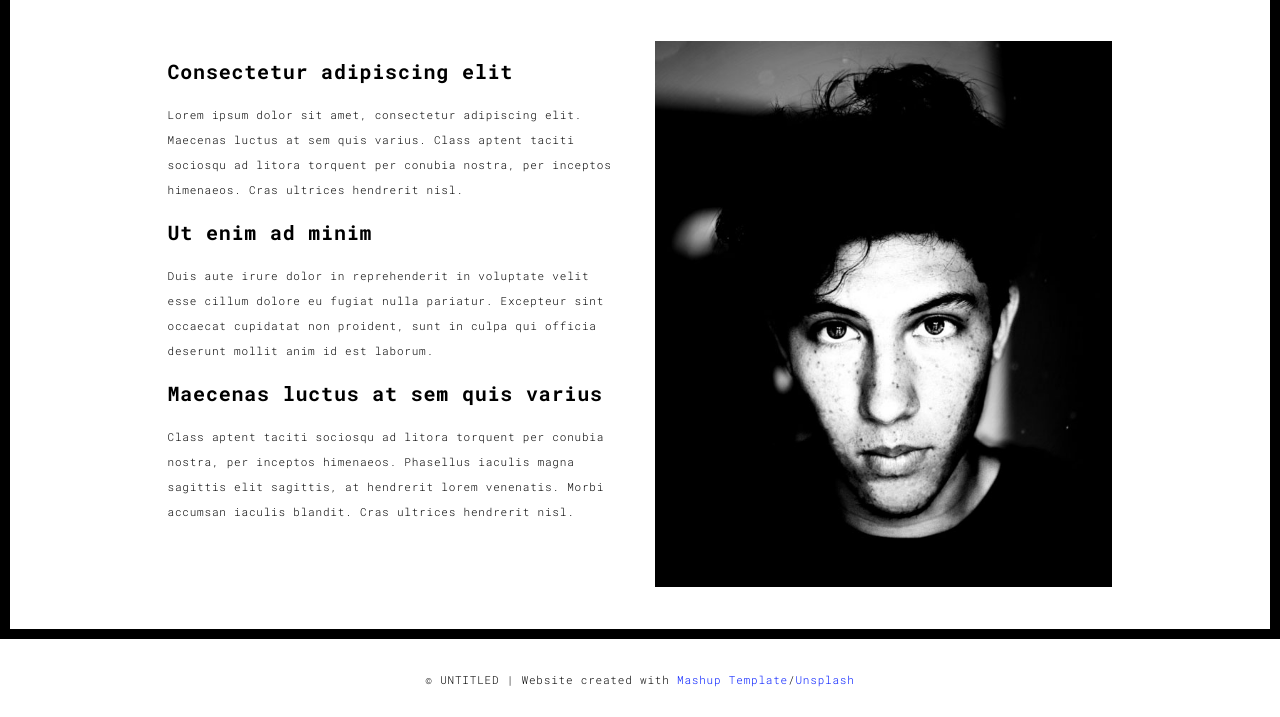
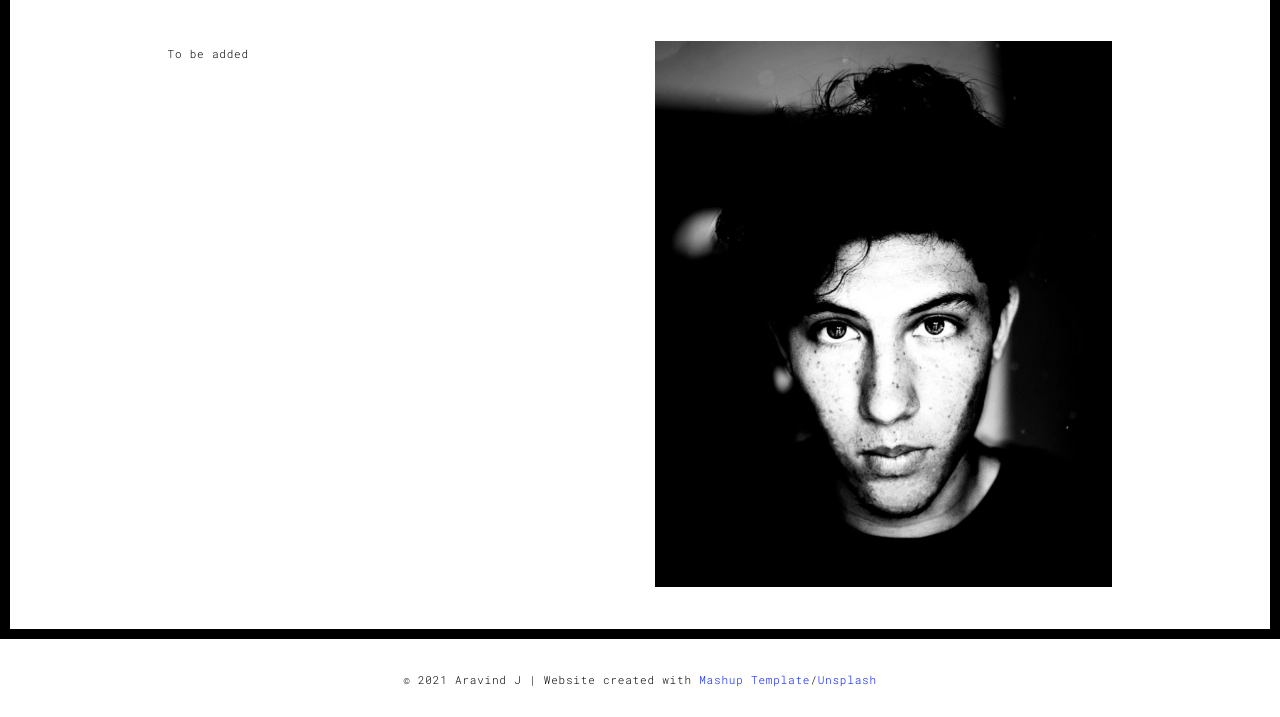
Before and after one commit to aravindj1210/aravindj1210.github.io, a plain HTML site: page about.html in a window 1280 px wide. Shown: the part 161-878 px from the top of the page. Drawn offline with Linux system fonts and the light colour scheme.

Commit message:
Porfolio files

```diff
--- a/about.html
+++ b/about.html
@@ -5,7 +5,7 @@
   <meta charset="UTF-8">
   <meta content="IE=edge" http-equiv="X-UA-Compatible">
   <meta content="width=device-width,initial-scale=1" name="viewport">
-  <meta content="description" name="description">
+  <meta content="About Aravind J" name="description">
   <meta name="google" content="notranslate" />
   <meta content="Mashup templates have been developped by Orson.io team" name="author">
 
@@ -15,7 +15,7 @@
   <link rel="apple-touch-icon" sizes="180x180" href="./assets/apple-icon-180x180.png">
   <link href="./assets/favicon.ico" rel="icon">
 
-  <title>Title page</title>
+  <title>About Me</title>
 
 <link href="./main.3f6952e4.css" rel="stylesheet"></head>
 
@@ -41,7 +41,6 @@
           <li><a href="./works.html" title="">02 : Works</a></li>
           <li><a href="./about.html" title="">03 : About me</a></li>
           <li><a href="./contact.html" title="">04 : Contact</a></li>
-          <li><a href="./components.html" title="">05 : Components</a></li>
         </ul>
 
 
@@ -62,16 +61,9 @@
             <div class="col-md-10 col-md-offset-1">
               <div class="row">
                 <div class="col-xs-12 col-md-6">
-                  <h3>Consectetur adipiscing elit</h3>
-                  <p>Lorem ipsum dolor sit amet, consectetur adipiscing elit. Maecenas luctus at sem quis varius.
-                  Class aptent taciti sociosqu ad litora torquent per conubia nostra, per inceptos himenaeos. Cras ultrices hendrerit nisl.</p>
-                  <h3>Ut enim ad minim </h3>
-                  <p>Duis aute irure dolor in reprehenderit in voluptate velit esse
-                  cillum dolore eu fugiat nulla pariatur. Excepteur sint occaecat cupidatat non
-                  proident, sunt in culpa qui officia deserunt mollit anim id est laborum.
-                  <h3>Maecenas luctus at sem quis varius</h3>
                   <p>
-                  Class aptent taciti sociosqu ad litora torquent per conubia nostra, per inceptos himenaeos. Phasellus iaculis magna sagittis elit sagittis, at hendrerit lorem venenatis. Morbi accumsan iaculis blandit. Cras ultrices hendrerit nisl.</p>
+                    To be added
+                  </p>
                 </div>
                 <div class="col-xs-12 col-md-6">
                   <img src="./assets/images/profil.jpg" class="img-responsive" alt="">
@@ -91,7 +83,7 @@
   <div class="container">
     <div class="row">
       <div class="col-xs-12">
-        <p>© UNTITLED | Website created with <a href="http://www.mashup-template.com/" title="Create website with free html template">Mashup Template</a>/<a href="https://www.unsplash.com/" title="Beautiful Free Images">Unsplash</a></p>
+        <p>© 2021 Aravind J | Website created with <a href="http://www.mashup-template.com/" title="Create website with free html template">Mashup Template</a>/<a href="https://www.unsplash.com/" title="Beautiful Free Images">Unsplash</a></p>
       </div>
     </div>
   </div>
```
Also changed, not shown: contact.html (+4 -5 lines), index.html (+3 -5 lines).
